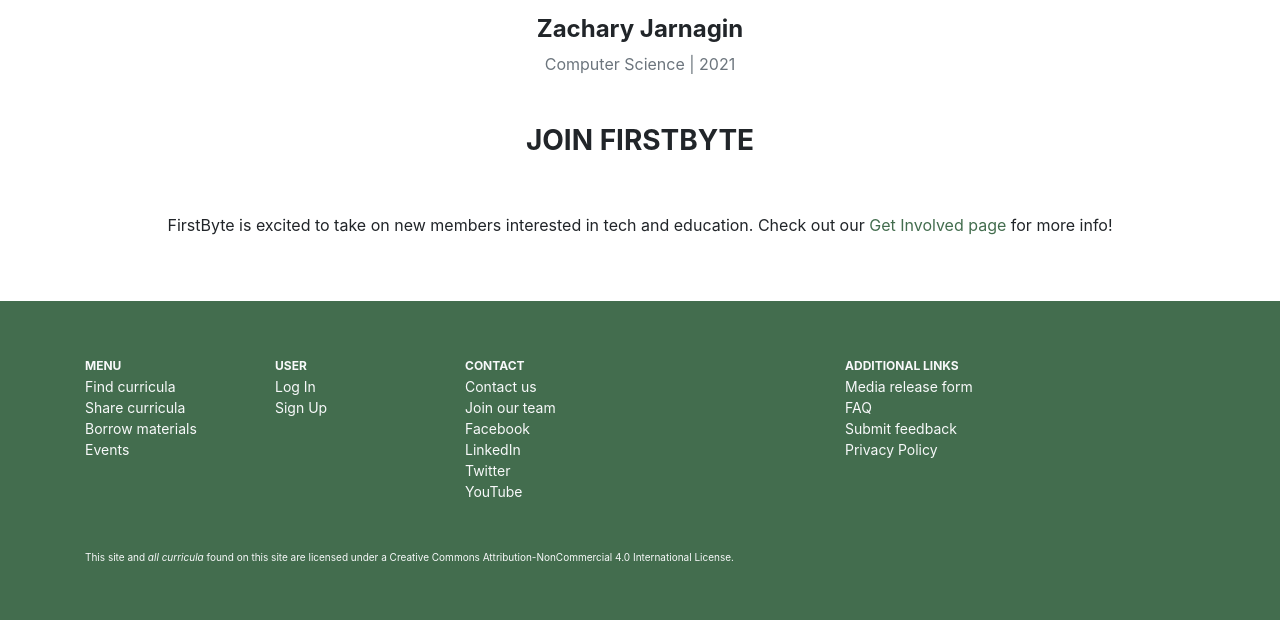
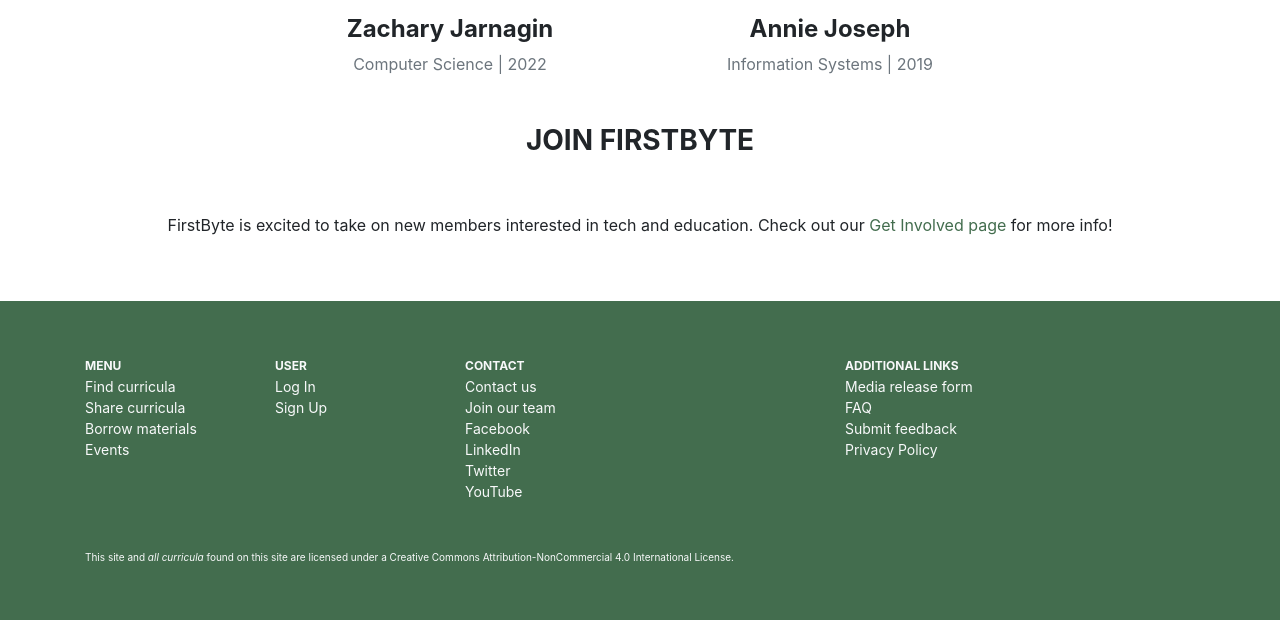
Before and after one commit to TeachFirstByte/firstbyte, a Django app: page /team/ in a window 1280 px wide. Shown: the part 4092-4712 px from the top of the page. Run offline with Django 3.2, Linux system fonts and the light colour scheme; some libraries are stand-ins or nearby versions.

Commit message:
added annie to team page

```diff
--- a/landing/templates/landing/team.html
+++ b/landing/templates/landing/team.html
@@ -188,7 +188,14 @@
                 <div class="text-center mb-5 team-member">
                     <img class="mx-auto mb-3 border rounded-circle border-dark" src="{% static 'landing/img/team/zach.jpg' %}" alt="">
                     <h4 class="font-weight-bold">Zachary Jarnagin</h4>
-                    <p class="text-muted mt-0">Computer Science | 2021</p>
+                    <p class="text-muted mt-0">Computer Science | 2022</p>
+                </div>
+            </div>
+            <div class="col-md-4">
+                <div class="text-center mb-5 team-member">
+                    <img class="mx-auto mb-3 border rounded-circle border-dark" src="{% static 'landing/img/team/annie.jpg' %}" alt="">
+                    <h4 class="font-weight-bold">Annie Joseph</h4>
+                    <p class="text-muted mt-0">Information Systems | 2019</p>
                 </div>
             </div>
         </div>
```
Also changed, not shown: landing/static/landing/img/team/annie.jpg (added).
